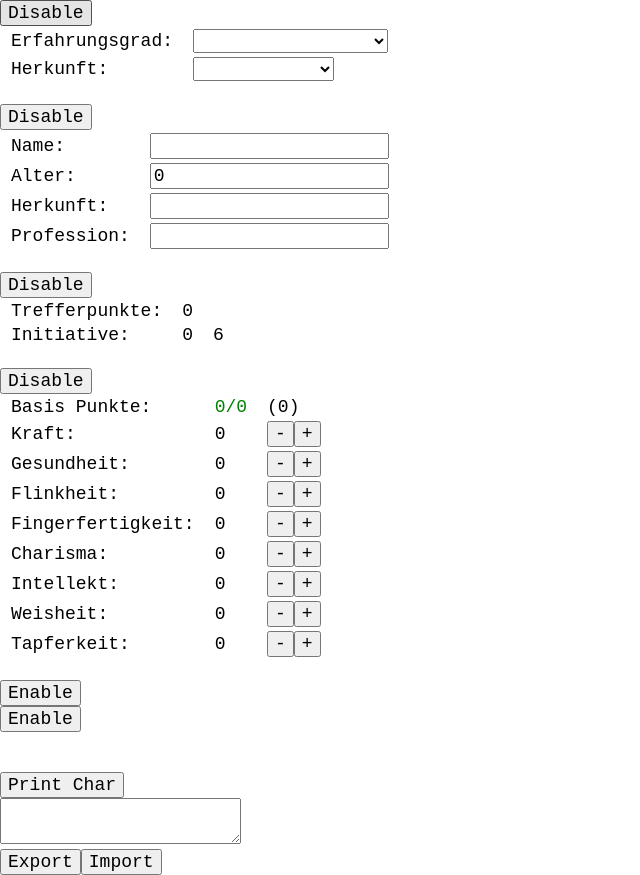
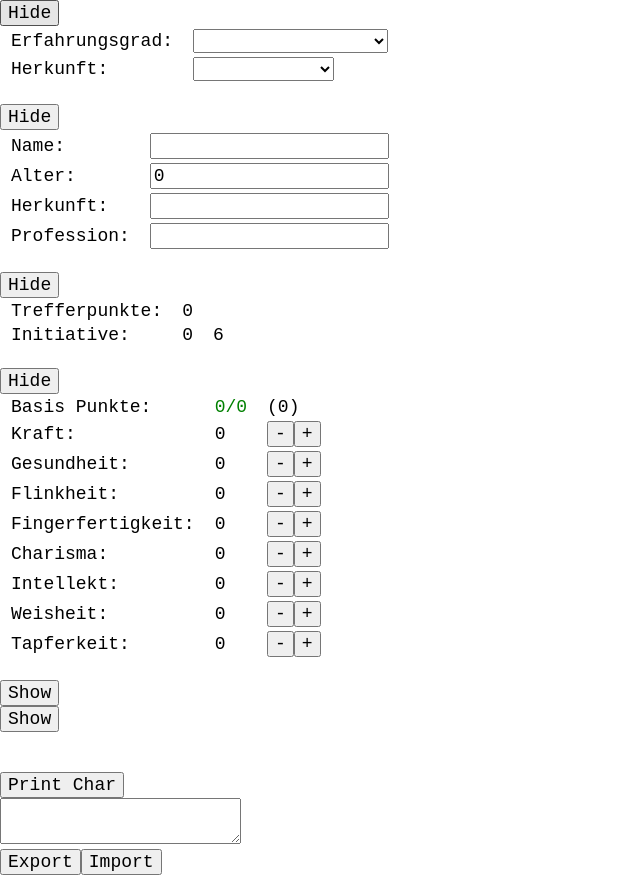
Before and after one commit to Jarpos/jarncc-2, an Angular app: page / in a window 1280 px wide. Shown: the whole page, without its empty margins (0-640 px from the left). Built offline with nearby package versions, Linux system fonts and the light colour scheme.

Commit message:
change section button labels

```diff
--- a/src/app/pages/c-char-editor/c-char-editor.component.html
+++ b/src/app/pages/c-char-editor/c-char-editor.component.html
@@ -1,5 +1,5 @@
 <!-- Choose proficency -->
-<button (click)="switch_sec(0)">{{ SEC_SHOWN[0] ? "Disable" : "Enable" }}</button>
+<button (click)="switch_sec(0)">{{ SEC_SHOWN[0] ? "Hide" : "Show" }}</button>
 <table *ngIf="SEC_SHOWN[0]">
     <tr>
         <td>Erfahrungsgrad:</td>
@@ -25,7 +25,7 @@
 <br>
 
 <!-- General Information (Name, Age, etc.) -->
-<button (click)="switch_sec(1)">{{ SEC_SHOWN[1] ? "Disable" : "Enable" }}</button>
+<button (click)="switch_sec(1)">{{ SEC_SHOWN[1] ? "Hide" : "Show" }}</button>
 <table *ngIf="SEC_SHOWN[1]">
     <tr *ngFor="let i of character._information">
         <td title="{{ i.explanation }}">{{ i.name }}:</td>
@@ -35,7 +35,7 @@
 <br>
 
 <!-- Calculated  -->
-<button (click)="switch_sec(2)">{{ SEC_SHOWN[2] ? "Disable" : "Enable" }}</button>
+<button (click)="switch_sec(2)">{{ SEC_SHOWN[2] ? "Hide" : "Show" }}</button>
 <table *ngIf="SEC_SHOWN[2]">
     <tr>
         <td>Trefferpunkte:</td>
@@ -50,7 +50,7 @@
 <br>
 
 <!-- Base Values (Strength, Dexterity, etc.) -->
-<button (click)="switch_sec(3)">{{ SEC_SHOWN[3] ? "Disable" : "Enable" }}</button>
+<button (click)="switch_sec(3)">{{ SEC_SHOWN[3] ? "Hide" : "Show" }}</button>
 <table *ngIf="SEC_SHOWN[3]">
     <tr>
         <td>Basis Punkte:</td>
@@ -75,7 +75,7 @@
 <br>
 
 <!-- Fighting/Weapon talents -->
-<button (click)="switch_sec(4)">{{ SEC_SHOWN[4] ? "Disable" : "Enable" }}</button>
+<button (click)="switch_sec(4)">{{ SEC_SHOWN[4] ? "Hide" : "Show" }}</button>
 <table *ngIf="SEC_SHOWN[4]">
     <td>Name</td><td>Base</td><td>Cap</td><td>Xtra</td>
     <tr *ngFor="let t of character._calcTalents">
@@ -94,7 +94,7 @@
 <br>
 
 <!-- Talents (Perception, Pickpocketing, etc.) -->
-<button (click)="switch_sec(5)">{{ SEC_SHOWN[5] ? "Disable" : "Enable" }}</button>
+<button (click)="switch_sec(5)">{{ SEC_SHOWN[5] ? "Hide" : "Show" }}</button>
 <table *ngIf="SEC_SHOWN[5]">
     <tr>
         <td>Ausgleichspunkte:</td>
```
